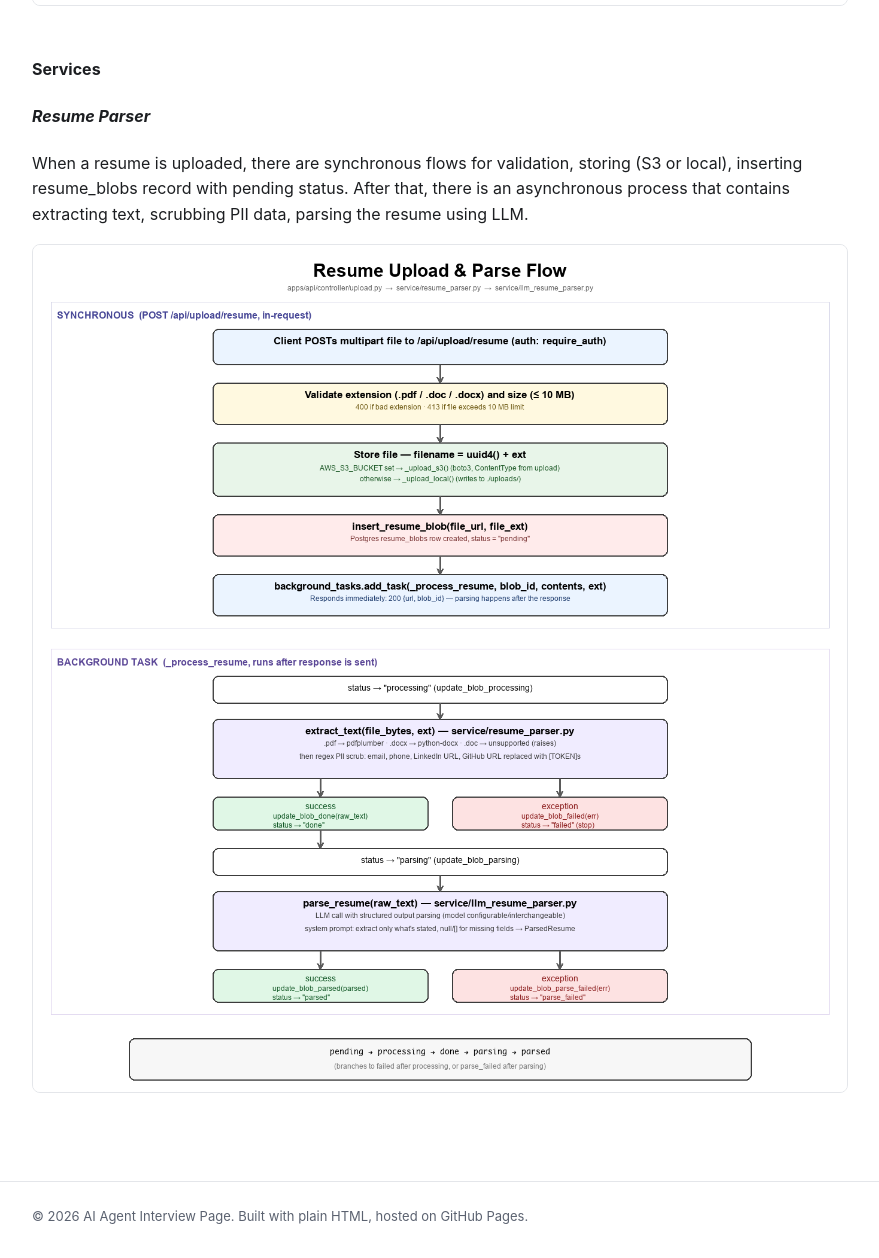
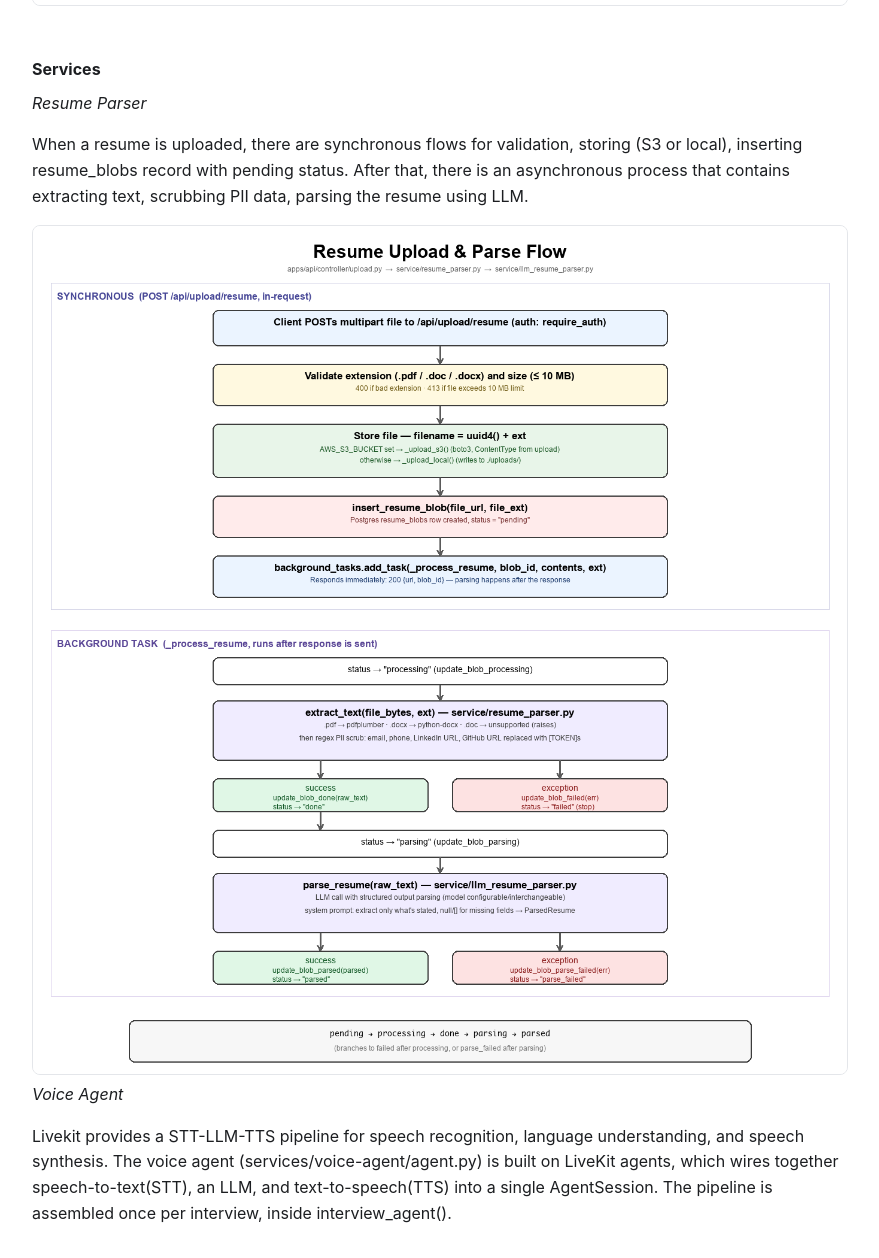
Before and after one commit to jiangboq/ai-agent-interview-page, a plain HTML site: page index.html in a window 1280 px wide. Shown: the part 3782-5040 px from the top of the page, without its empty margins (320-1199 px from the left). Drawn offline with Linux system fonts and the light colour scheme.

Commit message:
Add voice agent

```diff
--- a/index.html
+++ b/index.html
@@ -340,10 +340,14 @@
       <img src="src/mongo-usage-diagram.png" alt="Mongo usage" style="max-width: 100%; border: 1px solid var(--border); border-radius: 8px;"/>
     </section>
     <h3>Services</h3>
-    <h4><em>Resume Parser</em></h4>
+    <em>Resume Parser</em>
     <p>When a resume is uploaded, there are synchronous flows for validation, storing (S3 or local), inserting resume_blobs record with pending status. After that, there is an asynchronous process that contains extracting text, scrubbing PII data,
   parsing the resume using LLM.</p>
     <img src="src/resume-upload-parse-flow.png" alt="Resume upload parse flow" style="max-width: 100%; border: 1px solid var(--border); border-radius: 8px;"/>
+    <em>Voice Agent</em>
+    <p>Livekit provides a STT-LLM-TTS pipeline for speech recognition, language understanding, and speech synthesis. The voice agent (services/voice-agent/agent.py) is built on LiveKit agents, which wires together speech-to-text(STT), an
+  LLM, and text-to-speech(TTS) into a single AgentSession. The pipeline is assembled once per interview, inside
+  interview_agent().</p>
   </main>
 
   <footer>© 2026 AI Agent Interview Page. Built with plain HTML, hosted on GitHub Pages.</footer>
```
